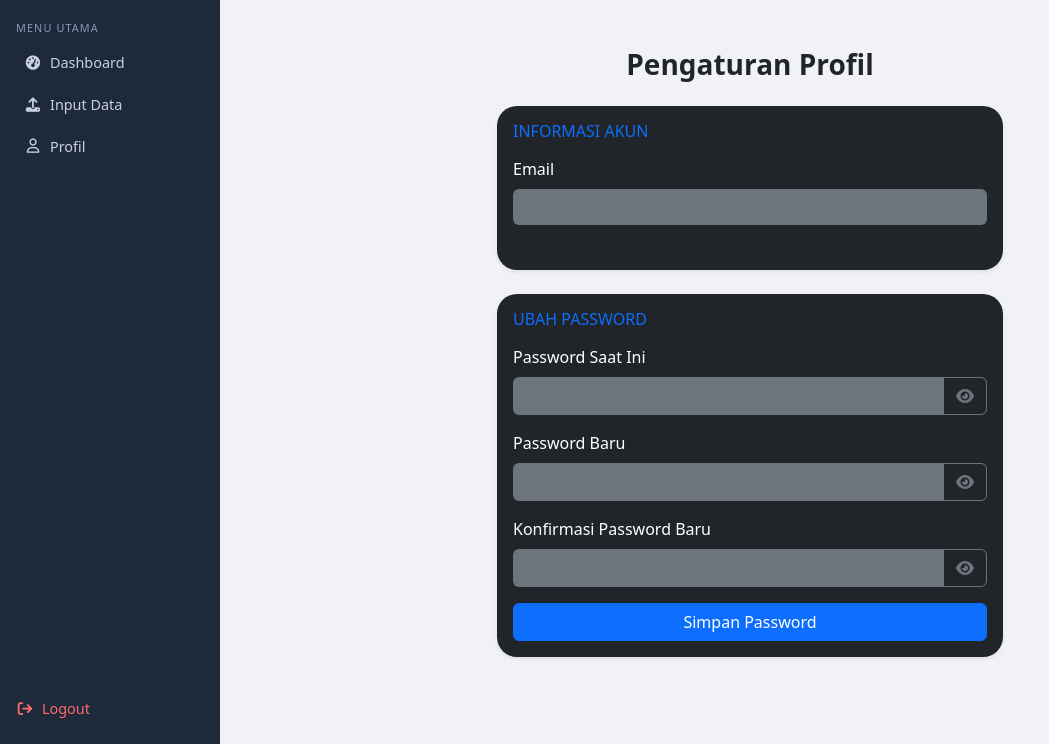
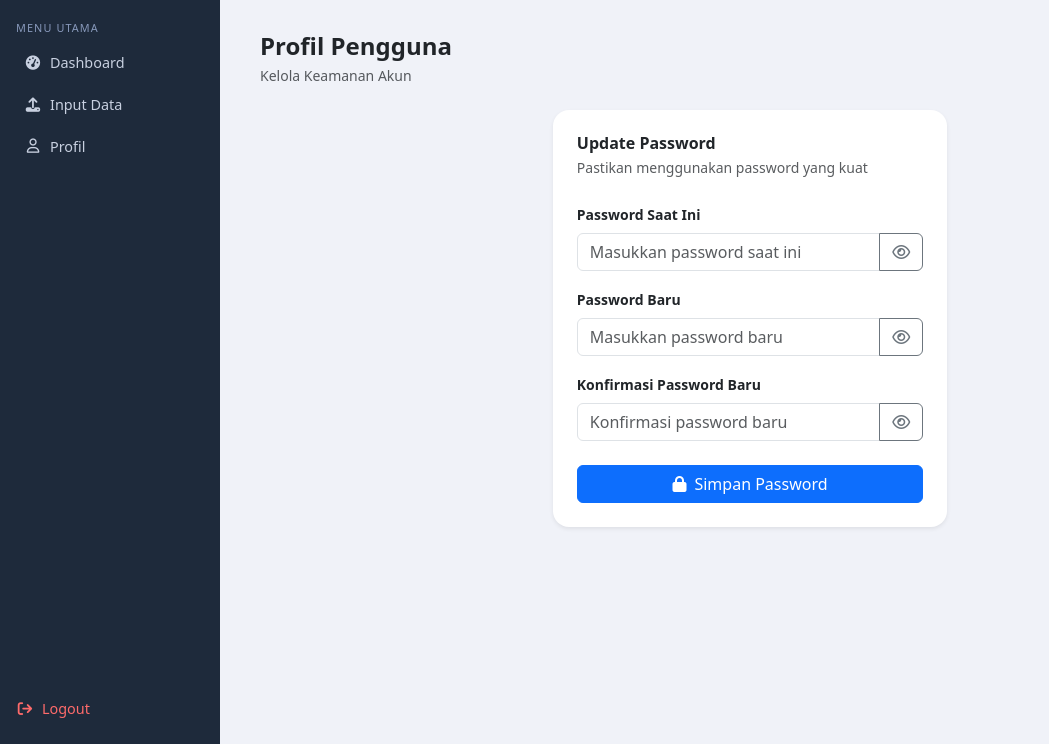
Before and after one commit to HafizMuhammadAlIkhsan/ta-forecasting-application, a Flask app: template app/templates/auth/profile.html in a window 1280 px wide. Shown: the part 56-800 px from the top of the page, without its empty margins (0-1049 px from the left). Run offline with Flask 3, Linux system fonts and the light colour scheme; the template is opened without the code that fills it, so the values that code supplies are empty; some libraries are stand-ins or nearby versions.

Commit message:
feat: update profile page UI

```diff
--- a/app/templates/auth/profile.html
+++ b/app/templates/auth/profile.html
@@ -1,138 +1,91 @@
 {% extends "base.html" %}
 {% block title %}Profil{% endblock %}
+
 {% block content %}
+<div style="padding: 2rem 2.5rem;">
 
-<div class="container py-5">
-
-    <!-- Title -->
-    <div class="text-center mb-4">
-        <h3 class="fw-bold">Pengaturan Profil</h3>
+    <div class="mb-4">
+        <h4 class="fw-bold mb-1">Profil Pengguna</h4>
+        <p class="text-muted small mb-0">Kelola Keamanan Akun</p>
     </div>
 
-    <!-- Center wrapper -->
     <div class="row justify-content-center">
-        <div class="col-md-6">
+        <div class="col-lg-5 col-md-7">
+            <div class="card border-0 shadow-sm rounded-4">
+                <div class="card-body p-4">
 
-            <!-- Informasi Akun -->
-            <div class="card bg-dark text-white border-0 shadow-sm mb-4"
-                style="border-radius: 20px;">
-                <div class="card-body">
-                    <h6 class="text-uppercase text-primary mb-3">Informasi Akun</h6>
-
-                    <label class="form-label">Email</label>
-                    <input type="text"
-                           class="form-control bg-secondary text-white border-0"
-                           value="{{ current_user.email }}"
-                           disabled>
-
-                    <small class="text-muted d-block mt-2">
-                        Email tidak dapat diubah.
-                    </small>
-                </div>
-            </div>
-
-            <!-- <div class="mb-4">
-                    <label for="password" class="form-label">Password</label>
-
-                    <div class="input-group">
-                        <input type="password2" id="password2" name="password"
-                            class="form-control bg-secondary-subtle"
-                            placeholder="••••••••" required>
-
-                        <button class="btn btn-outline-secondary" type="button" id="togglePassword">
-                            <i class="fa fa-eye" id="eyeIcon2"></i>
-                        </button>
-                    </div>
-                </div> -->
-
-            <!-- Ubah Password -->
-            <div class="card bg-dark text-white border-0 shadow-sm"
-                style="border-radius: 20px;">
-                <div class="card-body">
-                    <h6 class="text-uppercase text-primary mb-3">Ubah Password</h6>
+                    <h6 class="fw-bold mb-1">Update Password</h6>
+                    <p class="text-muted small mb-4">Pastikan menggunakan password yang kuat</p>
 
                     <form method="POST" action="{{ url_for('auth.update_password') }}">
 
                         <div class="mb-3">
-                            <label class="form-label">Password Saat Ini</label>
-
+                            <label class="form-label fw-semibold small">Password Saat Ini</label>
                             <div class="input-group">
                                 <input type="password"
                                     name="current_password"
-                                    class="form-control bg-secondary text-white border-0"
                                     id="current_password"
+                                    class="form-control"
+                                    placeholder="Masukkan password saat ini"
                                     required>
-
-                                <button class="btn btn-outline-secondary toggle-password" type="button"
-                                        data-target="current_password">
-                                    <i class="fa fa-eye"></i>
+                                <button class="btn btn-outline-secondary toggle-password" type="button" data-target="current_password">
+                                    <i class="fa-regular fa-eye"></i>
                                 </button>
                             </div>
                         </div>
 
                         <div class="mb-3">
-                            <label class="form-label">
-                                Password Baru <small class="text-muted">(min. 6 karakter)</small>
-                            </label>
-
+                            <label class="form-label fw-semibold small">Password Baru</label>
                             <div class="input-group">
                                 <input type="password"
                                     name="new_password"
-                                    class="form-control bg-secondary text-white border-0"
                                     id="new_password"
+                                    class="form-control"
+                                    placeholder="Masukkan password baru"
                                     minlength="6"
                                     required>
-
-                                <button class="btn btn-outline-secondary toggle-password" type="button"
-                                        data-target="new_password">
-                                    <i class="fa fa-eye"></i>
+                                <button class="btn btn-outline-secondary toggle-password" type="button" data-target="new_password">
+                                    <i class="fa-regular fa-eye"></i>
                                 </button>
                             </div>
                         </div>
 
-                        <div class="mb-3">
-                            <label class="form-label">Konfirmasi Password Baru</label>
-
+                        <div class="mb-4">
+                            <label class="form-label fw-semibold small">Konfirmasi Password Baru</label>
                             <div class="input-group">
                                 <input type="password"
                                     name="confirm_password"
-                                    class="form-control bg-secondary text-white border-0"
                                     id="confirm_password"
+                                    class="form-control"
+                                    placeholder="Konfirmasi password baru"
                                     required>
-
-                                <button class="btn btn-outline-secondary toggle-password" type="button"
-                                        data-target="confirm_password">
-                                    <i class="fa fa-eye"></i>
+                                <button class="btn btn-outline-secondary toggle-password" type="button" data-target="confirm_password">
+                                    <i class="fa-regular fa-eye"></i>
                                 </button>
                             </div>
                         </div>
 
                         <button type="submit" class="btn btn-primary w-100">
-                            Simpan Password
+                            <i class="fa-solid fa-lock me-2"></i>Simpan Password
                         </button>
-
                     </form>
                 </div>
             </div>
-
         </div>
     </div>
+</div>
 
-</div>
 <script>
-    document.querySelectorAll(".toggle-password").forEach(button => {
-        button.addEventListener("click", function () {
-            const targetId = this.getAttribute("data-target");
-            const input = document.getElementById(targetId);
-            const icon = this.querySelector("i");
-
-            const isHidden = input.type === "password";
-
-            input.type = isHidden ? "text" : "password";
-
-            icon.classList.toggle("fa-eye");
-            icon.classList.toggle("fa-eye-slash");
-        });
+document.querySelectorAll(".toggle-password").forEach(function (button) {
+    button.addEventListener("click", function () {
+        var targetId = this.getAttribute("data-target");
+        var input = document.getElementById(targetId);
+        var icon = this.querySelector("i");
+        var isHidden = input.type === "password";
+        input.type = isHidden ? "text" : "password";
+        icon.classList.toggle("fa-eye");
+        icon.classList.toggle("fa-eye-slash");
     });
+});
 </script>
 {% endblock %}
--- a/app/templates/base.html
+++ b/app/templates/base.html
@@ -10,7 +10,6 @@
         * { box-sizing: border-box; }
         body { margin: 0; background-color: #f0f2f8; }
 
-        /* Sidebar link */
         .sidebar-link {
             color: #c8d0e0 !important;
             text-decoration: none;
@@ -30,7 +29,6 @@
 </head>
 <body class="d-flex flex-column" style="min-height: 100vh;">
 
-    <!-- ===== TOP BAR ===== -->
     <header class="d-flex align-items-center justify-content-between px-4 flex-shrink-0"
             style="background-color: #1e2a3b; height: 56px; position: sticky; top: 0; z-index: 100;">
         <div class="d-flex align-items-center gap-2">
@@ -42,10 +40,8 @@
         </div>
     </header>
 
-    <!-- ===== SIDEBAR + CONTENT ===== -->
     <div class="d-flex flex-grow-1">
 
-        <!-- LEFT SIDEBAR -->
         <aside class="d-flex flex-column py-3 flex-shrink-0"
             style="background-color: #1e2a3b; width: 220px; min-height: calc(100vh - 56px);">
 
@@ -71,7 +67,7 @@
                         </a>
                     </li>
                     <li>
-                        <a href="#"
+                        <a href="{{ url_for('auth.profile') }}"
                         class="sidebar-link nav-link d-flex align-items-center gap-2 rounded-2 px-3 py-2
                                 {{ 'active' if request.endpoint == 'auth.profile' else '' }}">
                             <i class="fa-regular fa-user fa-fw"></i> Profil
@@ -90,7 +86,6 @@
 
         </aside>
 
-        <!-- MAIN CONTENT -->
         <main class="flex-grow-1 overflow-auto">
             {% block content %}{% endblock %}
         </main>
```
